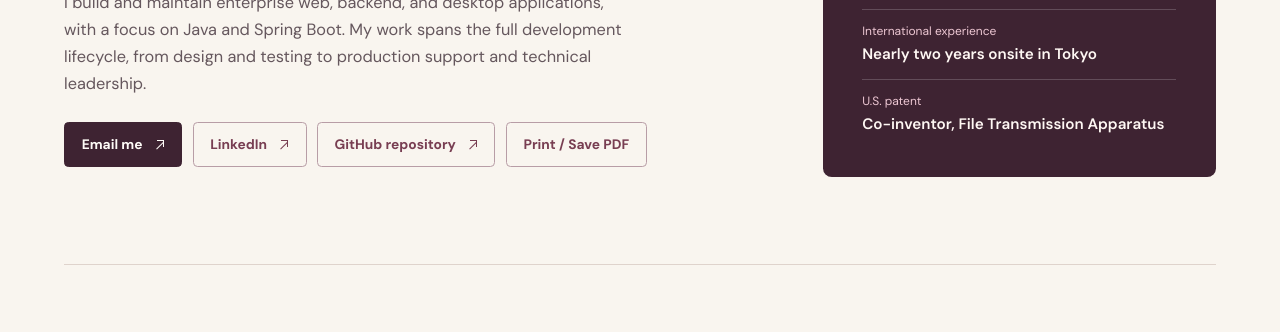
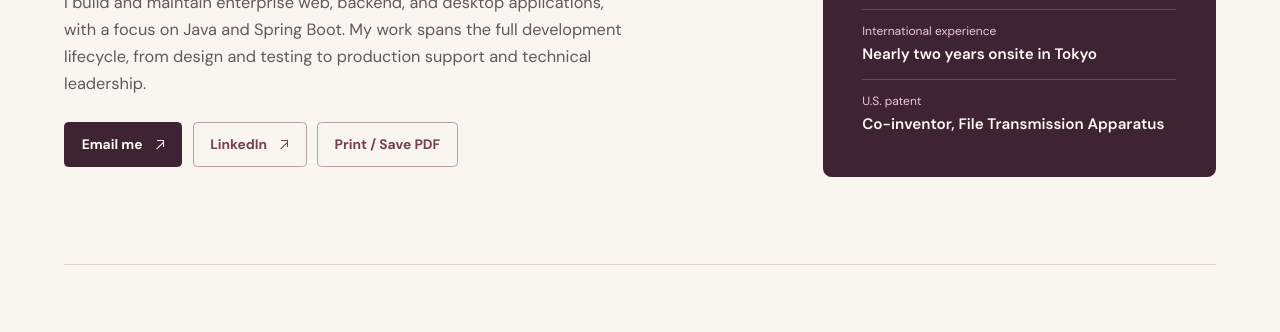
Before and after one commit to nechnavarro/navarro-nechelle.github.io, a plain HTML site: page index.html in a window 1280 px wide. Shown: the part 466-798 px from the top of the page. Drawn offline with Linux system fonts and the light colour scheme.

Commit message:
Update index.html

```diff
--- a/index.html
+++ b/index.html
@@ -439,7 +439,7 @@ OTHER DEALINGS IN THE FONT SOFTWARE.
         <div class="actions">
           <a class="button primary" href="mailto:navarronech@gmail.com">Email me <span class="arrow" aria-hidden="true"></span></a>
           <a class="button" href="https://www.linkedin.com/in/nechelle-navarro-209674120/">LinkedIn <span class="arrow" aria-hidden="true"></span></a>
-          <a class="button" href="https://github.com/nechnavarro/navarro-nechelle.github.io">GitHub repository <span class="arrow" aria-hidden="true"></span></a>
+          <!--<a class="button" href="https://github.com/nechnavarro/navarro-nechelle.github.io">GitHub repository <span class="arrow" aria-hidden="true"></span></a>-->
           <button class="button" type="button" id="print-resume" hidden>Print / Save PDF</button>
         </div>
       </div>
```
